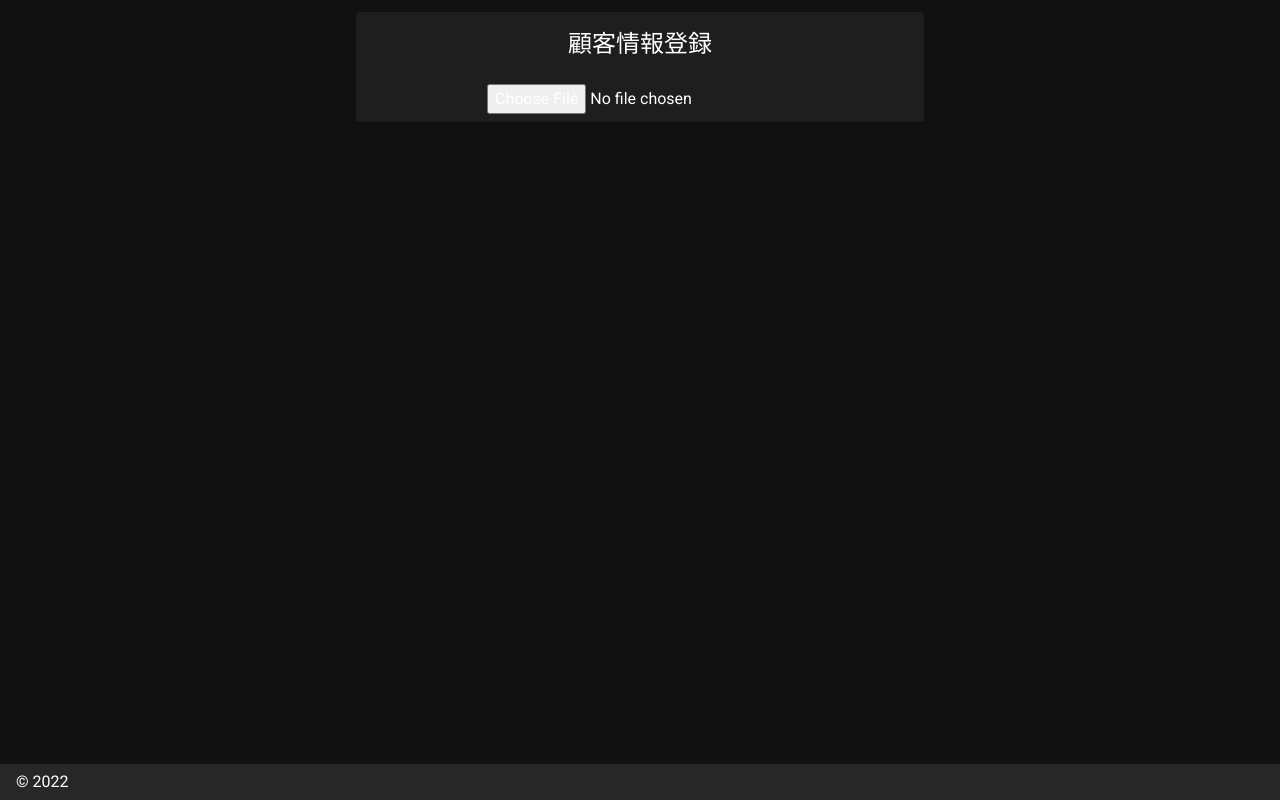
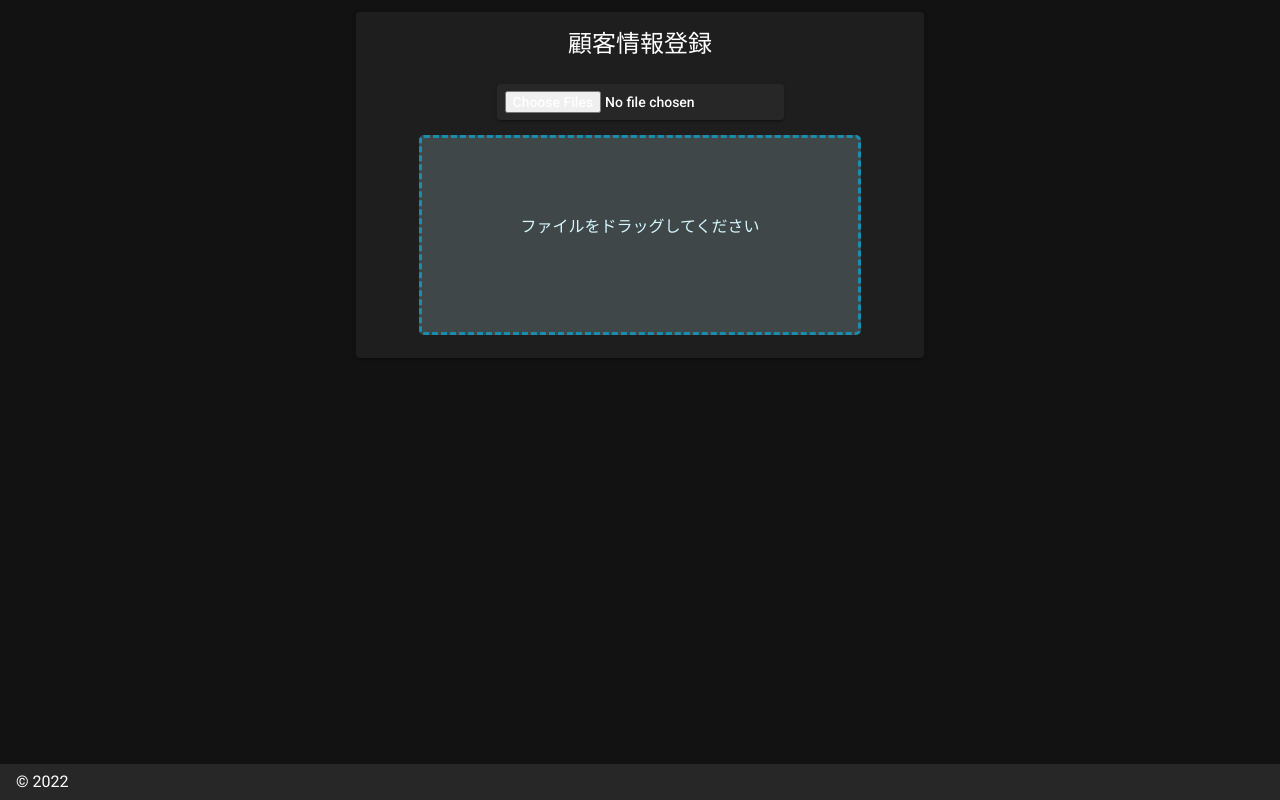
Before and after one commit to Haussmann000/front-poc, a Nuxt app: page / in a window 1280 px wide. Built offline with nearby package versions, Linux system fonts and the light colour scheme.

Commit message:
ドラッグアンドドロップエリアを追加

```diff
--- a/package.json
+++ b/package.json
@@ -17,6 +17,7 @@
     "vue-slider-component": "^3.2.15",
     "vue-template-compiler": "^2.6.14",
     "vue-upload-component": "^2.8.22",
+    "vuedraggable": "^2.24.3",
     "vuetify": "^2.6.1",
     "webpack": "^4.46.0"
   },
--- a/pages/index.vue
+++ b/pages/index.vue
@@ -8,7 +8,21 @@
         </v-card-title>
 
         <v-card-actions class="btn-wrapper">
-            <input type="file" >
+          <v-btn>
+            <input type="file" multiple>
+          </v-btn>
+          <div
+            class="drop-area"
+            @dragenter="drag = true"
+            @dragover.prevent="drag = true"
+            @drop.prevent="drop"
+            @dragleave="dragleave()"
+            :class="{ enter: drag }"
+          >
+            <p>
+              ファイルをドラッグしてください
+            </p>
+          </div>
         </v-card-actions>
       </v-card>
     </v-col>
@@ -16,18 +30,69 @@
 </template>
 
 <script>
+import draggable from 'vuedraggable'
 export default {
-  name: 'IndexPage'
+  name: 'Draggable',
+  name: 'IndexPage',
+  data() {
+    return {
+      drag: false,
+      file: []
+    }
+  },
+  methods: {
+    drop(event) {
+      this.drag = true
+      const files = event.dataTransfer.files
+      const reader = new FileReader()
+      reader.onload = event => {
+        this.file = event.target.result
+      }
+      reader.readAsDataURL(files[0])
+    },
+    dragleave() {
+      this.drag = false
+      this.file = []
+    }
+}
 }
 </script>
 
 <style scoped>
+  html, body {
+    margin: 0;
+    padding: 0;
+    font-family:'Segoe UI', Tahoma, Geneva, Verdana, sans-serif
+  }
+  .drop-area {
+    width: 80%;
+    height: 200px;
+    background-color: rgb(63, 71, 73);
+    color: rgb(215, 247, 255);
+    border-radius: 5px;
+    margin: 15px;
+    padding: 5px;
+    text-align: center;
+    display: flex;
+    justify-content: center;
+    align-content: center;
+    border: 3px dashed rgb(24, 141, 173);
+    cursor: pointer;
+  }
+  .drop-area p {
+    align-self: center;
+  }
   .btn-wrapper, .v-sheet {
     display: flex;
     justify-content: center;
     flex-direction: column;
   }
+  .enter.drop-area {
+    border: 2px dashed #1867c0;
+    background: #d4e8ff;
+  }
   .headline {
+    font-size: 3rem;
     margin: 0 auto;
   }
 
```
Also changed, not shown: 1 other file (tests, documents, lock files or other folders).
